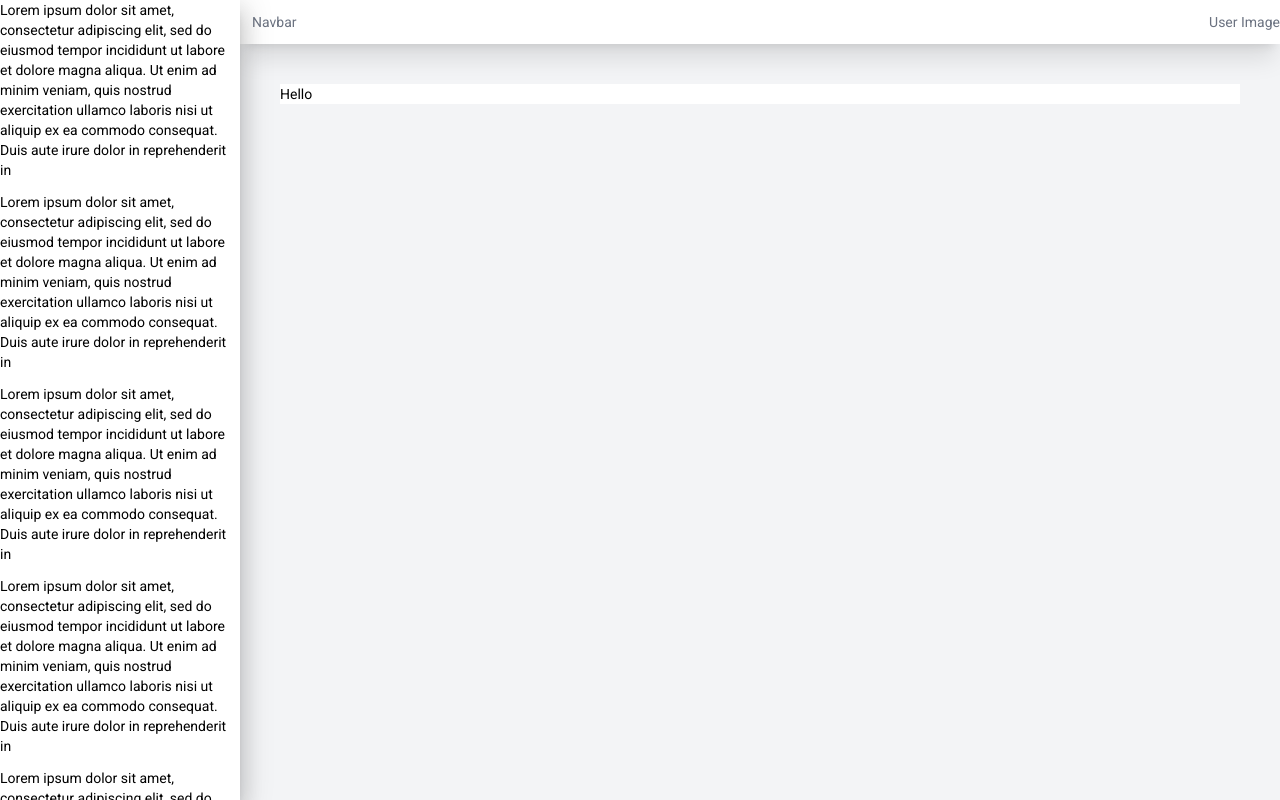
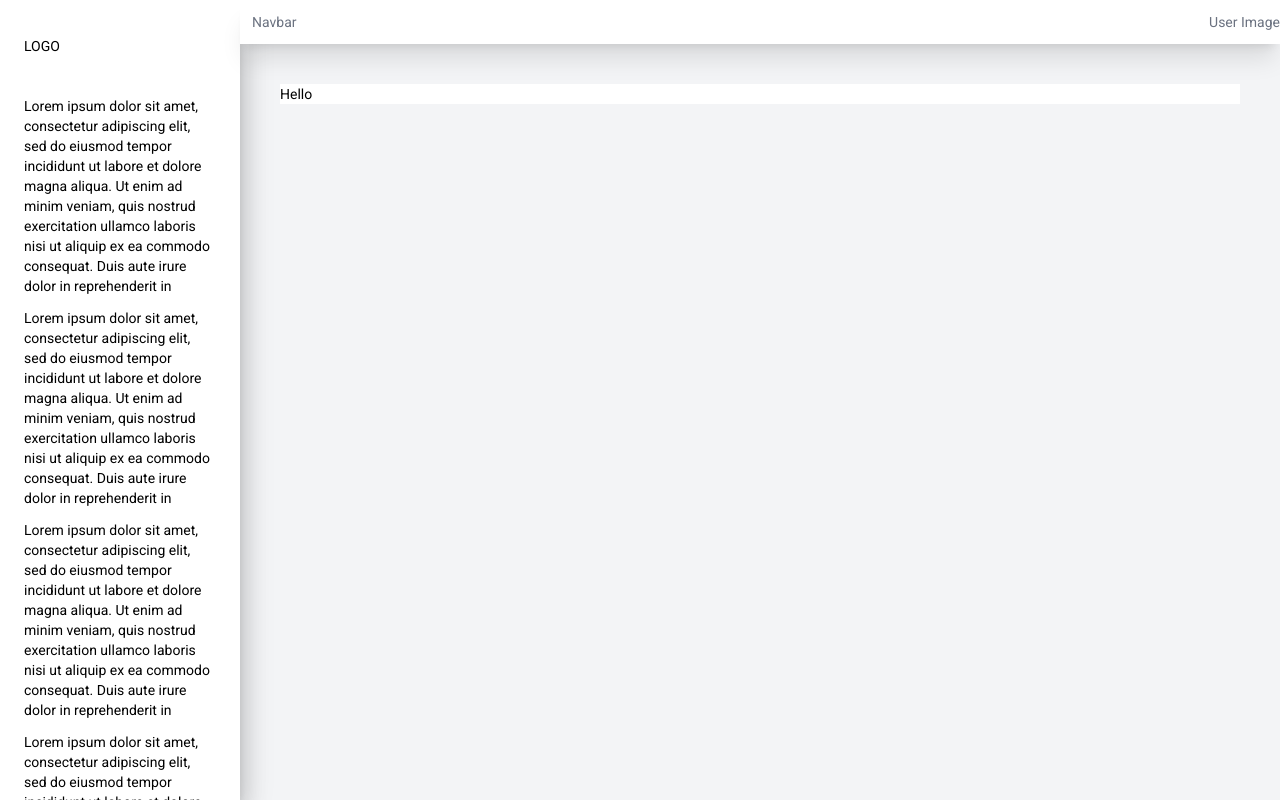
Before and after one commit to nurhmaz/sidenav-tailwind-demo, an Angular app: page / in a window 1280 px wide. Built offline with nearby package versions, Linux system fonts and the light colour scheme.

Commit message:
updated design

```diff
--- a/src/app/app.component.html
+++ b/src/app/app.component.html
@@ -1,18 +1,41 @@
-<div class="flex flex-row absolute inset-0">
+<div class="flex absolute inset-0">
 
   <!-- sidenav -->
-  <nav id="sidenav"
-    class="h-full bg-white fixed z-[1] left-0 overflow-x-hidden duration-500 delay-[0s] ease-out transition-all"
+  <!-- fixed z-[1] left-0 overflow-x-hidden -->
+  <aside id="sidebar" class="duration-500 delay-[0s] ease-out transition-all"
     [class.w-0]="!isSideNavOpen && sideNavMode == 'over'" [class.w-60]="isSideNavOpen || sideNavMode == 'side'"
     style="box-shadow: 0 8px 10px -5px #0003, 0 16px 24px 2px #00000024, 0 6px 30px 5px #0000001f;">
 
-    <p *ngFor="let content of fillerContent">{{content}}</p>
+    <nav id="sidebar-content" class="flex flex-col h-full overflow-hidden bg-white">
 
-  </nav>
+      <div id="sidebar-main" class="relative flex-1">
+
+        <div class="left-0 opacity-100 z-[1] flex flex-col overscroll-contain absolute w-full h-full duration-500 delay-[0s] ease-out transition-all">
+
+          <div id="sidebar-header" class="basis-20 overflow-hidden pt-9 px-6">
+            <div>LOGO</div>
+            <!-- <button mat-icon-button aria-label="Nav Close Button">
+              <mat-icon>menu</mat-icon>
+            </button> -->
+          </div>
+
+          <div id="sidebar-body" class="overflow-x-hidden overflow-y-auto flex-1 scroll-smooth px-6 py-4">
+            <p *ngFor="let content of fillerContent">{{content}}</p>
+          </div>
+
+        </div>
+
+      </div>
+
+      <div id="sidebar-footer"></div>
+
+    </nav>
+
+  </aside>
 
   <div class="flex-1 flex flex-col duration-500 delay-[0s] transition-[margin-left] ease-out"
-    [class.ml-0]="sideNavMode == 'over'" [class.ml-60]="sideNavMode == 'side'">
-
+    >
+    <!-- [class.ml-0]="sideNavMode == 'over'" [class.ml-60]="sideNavMode == 'side'" -->
     <!-- header -->
     <div id="header"
       class="flex items-center justify-between bg-white text-gray-500 hover:text-gray-700 focus:text-gray-700 shadow-xl">
@@ -30,8 +53,8 @@
 
       <!-- overlay -->
       <div class="duration-500 delay-[0s] transition-[margin-left] ease-out"
-      [class.backdrop]="isSideNavOpen && sideNavMode == 'over'"
-        [class.ml-60]="isSideNavOpen && sideNavMode == 'over'" (click)="toggleDrawer()"></div>
+        [class.backdrop]="isSideNavOpen && sideNavMode == 'over'" [class.ml-60]="isSideNavOpen && sideNavMode == 'over'"
+        (click)="toggleDrawer()"></div>
 
       <!-- sidenav container -->
       <main id="sidenav-container" class="relative block h-full overflow-auto p-10 flex-1">
--- a/src/app/app.component.scss
+++ b/src/app/app.component.scss
@@ -12,16 +12,16 @@
 }
 
 
-#sidenav::-webkit-scrollbar {
+#sidebar-body::-webkit-scrollbar {
   height: 4px;
   width: 4px;
 }
 
-#sidenav::-webkit-scrollbar-track {
+#sidebar-body::-webkit-scrollbar-track {
   box-shadow: inset 0 0 6px rgba(0, 0, 0, 0.3);
 }
 
-#sidenav::-webkit-scrollbar-thumb {
+#sidebar-body::-webkit-scrollbar-thumb {
   background-color: darkgrey;
   outline: 1px solid slategrey;
 }
```
